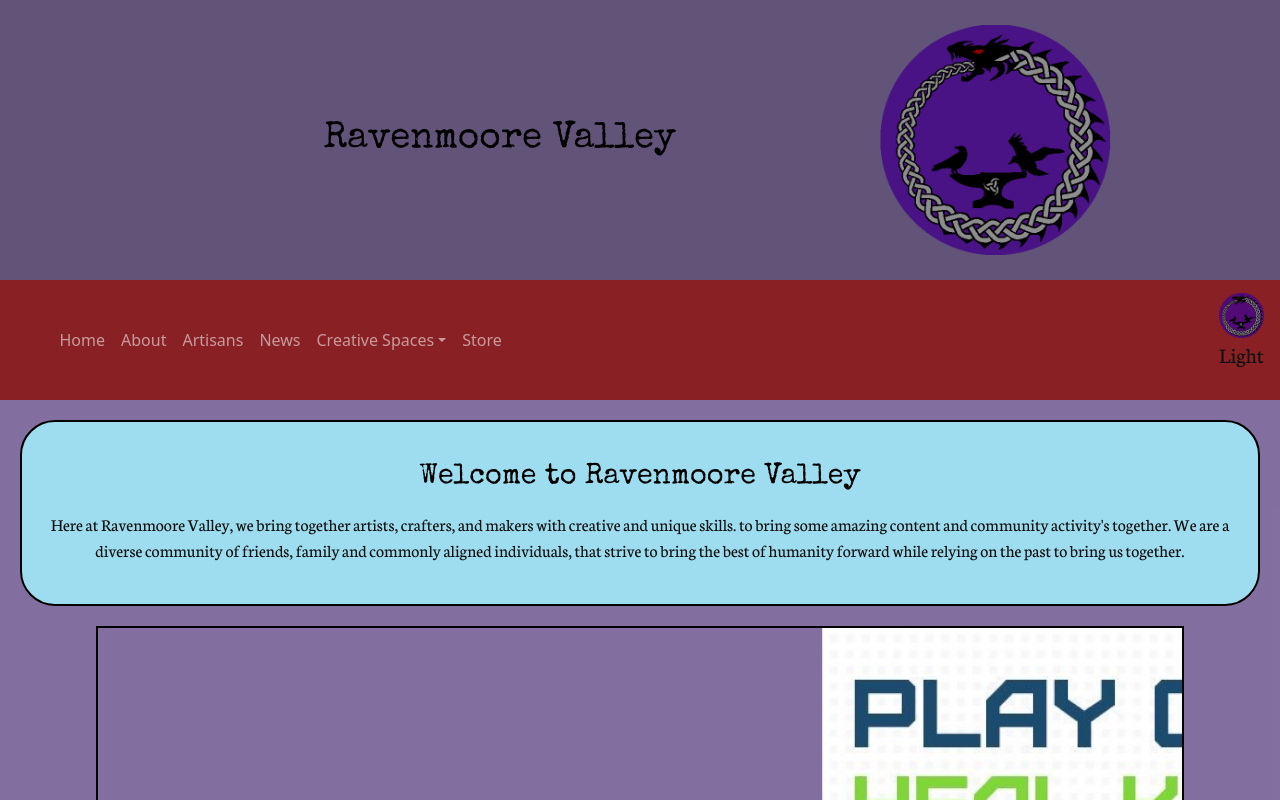
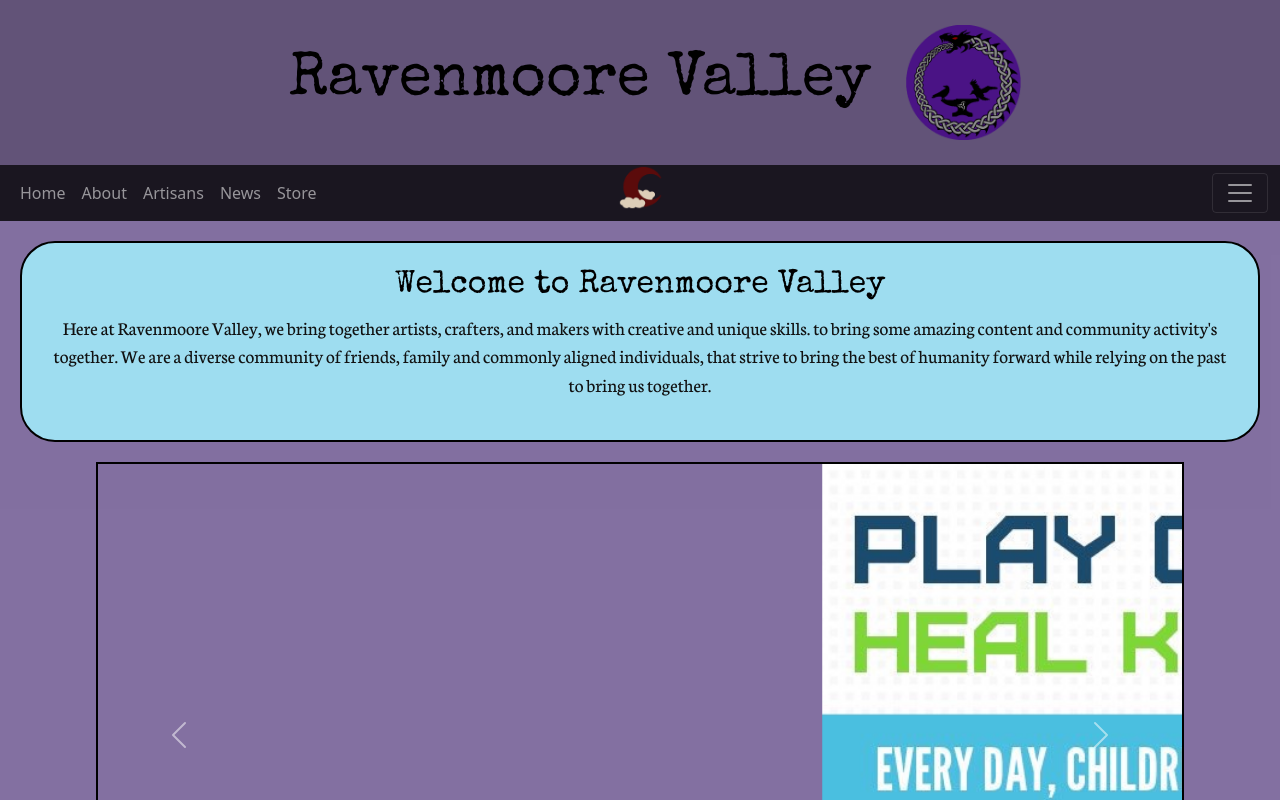
Before and after one commit to M-Ravenmoore/ravenmoore-valley, a React (Create React App) app: page /#/ in a window 1280 px wide. Shown: the top 800 px of the page. Built offline with nearby package versions, Linux system fonts and the light colour scheme.

Commit message:
version 1.6.3 update

```diff
--- a/src/componets/Artists/artists.js
+++ b/src/componets/Artists/artists.js
@@ -22,8 +22,10 @@ function Artists(props){
             <Card.Text> Specializing in metal work, Muninn offers commisonable services that include: Metal craft, Wood Craft, Leather Craft, Resin, Finishing work and more...</Card.Text>
           </Card.Body>
           <div className="cardBtn">
-            <Button href="#" variant="dark">Portfolio</Button>
-            <Button href="#" variant="dark">Commission ME</Button>
+            <Button href="https://ravenmoore-profile.netlify.app" variant="dark">My Portfolio</Button>
+
+            {/* this should lead to an contact form pre addressed to artists email */}
+            <Button href="#" variant="dark">Commission Me</Button>
           </div>
         </Card>
 
@@ -35,8 +37,7 @@ function Artists(props){
             <Card.Text> From small to large Huginn make all kinds of kritters and creations from yarns... you can commision her currently for Dragons, and other specialty Yarn creations. </Card.Text>
           </Card.Body>
           <div className="cardBtn">
-            <Button href="#" variant= "dark">Portfolio</Button>
-            <Button href="#" variant= "dark">Commission ME</Button>
+            <Button href="#" variant= "dark">Commission Me</Button>
           </div>
         </Card>
       </section>
--- a/src/componets/Footer/footer.js
+++ b/src/componets/Footer/footer.js
@@ -2,8 +2,6 @@ import React from 'react';
 import { Link } from 'react-router-dom';
 import { FontAwesomeIcon } from '@fortawesome/react-fontawesome'
 import { faFacebook, faInstagram, faDiscord} from '@fortawesome/free-brands-svg-icons';
-import { } from '@fortawesome/free-brands-svg-icons';
-
 import "./footer.scss"
 
 
--- a/src/componets/Header/header.scss
+++ b/src/componets/Header/header.scss
@@ -1,6 +1,7 @@
 header{
   background-color: rgba(0, 0, 0, 0.25);
 }
+@media (min-width: 340px) {
   .header{
     display: flex;
     flex-direction: row;
@@ -11,14 +12,30 @@ header{
   }
   .header h1{
     margin: 10px;
-  width: 60%;
+    padding-left: 45px;
     text-align: center;
   }
   .header img{
+    font-size: 2.6em;
     width: 20%;
     margin:25px;
   }
-header h3{
-  margin: 0;
-  text-align: center;
 }
+@media (min-width: 580px) {
+  .header h1{
+    font-size: 3em;
+  }
+  .header img{
+    width: 15%;
+    margin:25px;
+  }
+}
+@media (min-width: 992px) {
+  .header img{
+    width: 10%;
+    margin:25px;
+  }
+  .header h1{
+    font-size: 3.8em;
+  }
+}
--- a/src/componets/Nav-Bar/nav.js
+++ b/src/componets/Nav-Bar/nav.js
@@ -1,8 +1,6 @@
 import React from "react";
+import SiteMenu from "./site-menu";
 
-import { Navbar, NavDropdown } from "react-bootstrap";
-import SiteMenu from "./site-menu";
-import UserMenu from "./user-menu";
 
 
 function NavigationBar(props){
@@ -10,7 +8,6 @@ function NavigationBar(props){
   return(
     <>
       <SiteMenu />
-
     </>
   )
 }
--- a/src/componets/Nav-Bar/site-menu.js
+++ b/src/componets/Nav-Bar/site-menu.js
@@ -1,31 +1,16 @@
-import React, { useState, useEffect } from "react";
-import { Navbar, NavDropdown } from "react-bootstrap";
+import React from "react";
+import { Navbar } from "react-bootstrap";
 import { Nav } from "react-bootstrap";
 import { Container } from "react-bootstrap";
+import ThemeSwitch from "./theme-switch";
 
 function SiteMenu(props){
 
-  const [themeState, setThemeState] = useState(false);
-  const handleChange = () => {
-    setThemeState(!themeState);
-    if (themeState) {
-      localStorage.setItem('Theme', 'light');
-      document.body.classList.remove('dark');
-      document.body.classList.add('light');
-    } else {
-      localStorage.setItem('Theme', 'dark');
-      document.body.classList.remove('light');
-      document.body.classList.add('dark');
-    }
-  }
-  useEffect(() => {
-    const getTheme = localStorage.getItem('Theme');
-    if (getTheme === 'light') return  document.body.classList.add('light');
-  })
 
   return(
     <>
-    <Navbar variant="dark" expand="sm" sticky="top">
+    <div className="nav-bar">
+    <Navbar className="site-menu" expand="lg" variant="dark"  sticky="top">
       <Container className="nav-container">
         <Navbar.Toggle aria-controls="raven-nav" />
         <Navbar.Collapse id="raven-nav">
@@ -34,25 +19,27 @@ function SiteMenu(props){
             <Nav.Link href="#about">About</Nav.Link>
             <Nav.Link href="#artists">Artisans</Nav.Link>
             <Nav.Link href="#news">News</Nav.Link>
-            <NavDropdown title="Creative Spaces" id="basic-nav-dropdown">
-              <NavDropdown.Item href="#workshop">Workshop</NavDropdown.Item>
-              <NavDropdown.Item href="#menagerie">Menagerie</NavDropdown.Item>
-            </NavDropdown>
             <Nav.Link href="#store">Store</Nav.Link>
           </Nav>
         </Navbar.Collapse>
       </Container>
-      <Navbar.Brand className="nav-logo" onClick={handleChange}>
-        <img
-          src="./images/Logo/Oro-prup-black-solid.png"
-          width="45px"
-          margin="5px"
-          className="d-inline-block align-top"
-          alt="Ravenmoore logo"
-        />
-        <p>{themeState ? 'Dark' : 'Light'}</p>
-      </Navbar.Brand>
     </Navbar>
+
+    <ThemeSwitch />
+    <Navbar className="user-menu"  variant="dark" expand="xxxl" sticky="top">
+      <Container expand="xxl" className="user-container">
+        <Navbar.Toggle aria-controls="user-nav" />
+        <Navbar.Collapse id="user-nav">
+          <Nav className="user-auto">
+            <Nav.Link href="#">Login/signup</Nav.Link>
+            {/* on loged in ==true */}
+            <Nav.Link href="#">Profile</Nav.Link>
+            <Nav.Link href="#">Logout</Nav.Link>
+          </Nav>
+        </Navbar.Collapse>
+      </Container>
+    </Navbar>
+    </div>
     </>
   )
 }
--- /dev/null
+++ b/src/componets/Nav-Bar/theme-switch.js
@@ -0,0 +1,35 @@
+import React, { useState, useEffect } from "react";
+
+function ThemeSwitch(props){
+  const [themeState, setThemeState] = useState(false);
+  const handleChange = () => {
+    setThemeState(!themeState);
+    if (themeState) {
+      localStorage.setItem('Theme', 'light');
+      document.body.classList.remove('dark');
+      document.body.classList.add('light');
+    } else {
+      localStorage.setItem('Theme', 'dark');
+      document.body.classList.remove('light');
+      document.body.classList.add('dark');
+    }
+  }
+  useEffect(() => {
+    const getTheme = localStorage.getItem('Theme');
+    if (getTheme === 'light') return  document.body.classList.add('light');
+  })
+
+  return(
+  <div className="theme-switch" onClick={handleChange}>
+    <img
+      src={themeState ? "./images/icons/lightmode_sun_nightmode.png" : "./images/icons/nightmode_moon_daymode.png"}
+      width="45px"
+      margin="5px"
+      className="d-inline-block align-top"
+      alt="Ravenmoore logo"
+    />
+  </div>
+  )
+}
+
+export default ThemeSwitch;
--- a/src/componets/Nav-Bar/user-menu.js
+++ /dev/null
@@ -1,27 +0,0 @@
-import React from "react";
-import { Navbar} from "react-bootstrap";
-import { Nav } from "react-bootstrap";
-import { Container } from "react-bootstrap";
-
-function UserMenu(props){
-
-  return(
-    <>
-    <Navbar variant="dark" expand="xxl" sticky="top">
-        <Container className="user-container">
-        <Navbar.Toggle aria-controls="user-nav" />
-        <Navbar.Collapse id="user-nav">
-          <Nav className="user-auto">
-            <Nav.Link href="#">Login/signup</Nav.Link>
-            {/* on loged in ==true */}
-            {/* <Nav.Link href="#">Profile</Nav.Link>
-            <Nav.Link href="#">Logout</Nav.Link> */}
-          </Nav>
-        </Navbar.Collapse>
-        </Container>
-      </Navbar>
-    </>
-  )
-}
-
-export default UserMenu;
--- a/src/scss/app.scss
+++ b/src/scss/app.scss
@@ -26,31 +26,6 @@
 }
 // Small devices (landscape phones, 400px and up)
 @media (min-width: 340px) {
-  .App h1 {
-    font-size:2.3em;
-  }
-  .App h2{
-    font-size: 1.8em;
-    text-align: center;
-    margin: 15px auto;
-  }
-  .App h3{
-    font-size: 1.7em;
-    text-align: center;
-    margin: 5px auto;
-  }
-  .App h4{
-    font-size: 1.6em;
-  }
-  .App h5{
-    font-size: 1.5em;
-  }
-  .App h6{
-    font-size: 1.4em;
-  }
-  .App p{
-    font-size: 1.1em;
-  }
   .Main{
     margin: auto;
     width: 95%;
@@ -104,13 +79,12 @@
     border-radius: 40%;
    }
 
-  .Navigation{
+  .nav-bar{
     position: sticky;
     top: 0;
     display: flex;
     justify-content: space-between;
     background-color: var(--theme-nav-background);
-
   }
   .nav-container{
     display: flex;
@@ -124,17 +98,26 @@
     align-items:flex-end;
     text-align: right;
   }
+  #user-nav{
+    justify-content: right;
+  }
   .user-auto{
     align-items: flex-end;
     text-align: right;
+  }
+
+  .user-menu, .site-menu{
+    width: 46%;
+  }
+  .theme-switch{
+    display: flex;
+    justify-content: center;
+    align-items: flex-start;
   }
 }
 // Medium devices (tablets, 768px and up)
 @media (min-width: 580px) {
 
-  .nav-logo{
-    visibility:visible;
-  }
   .founders,.artisans{
     width: 45%;
   }
@@ -153,6 +136,7 @@
   .infoPanel-A{
     width: 30%;
   }
+
 }
 // Large devices (desktops, 992px and up)
 @media (min-width: 992px) {
@@ -165,4 +149,5 @@
   .projects{
     width:45%;
   }
+
 }
--- a/src/scss/custom.scss
+++ b/src/scss/custom.scss
@@ -30,7 +30,7 @@
   justify-content: center;
 }
 .navbar{
-  background-color: var(--theme-nav-background);
+  // background-color: var(--theme-nav-background);
   flex-wrap: nowrap;
 }
 .navbar .container{
--- a/src/scss/theme.scss
+++ b/src/scss/theme.scss
@@ -3,7 +3,7 @@
   --theme-page-background: rgba(48, 16, 98, 0.60);
   --theme-page-text: rgb(17, 17, 17);
   --theme-page-htext: rgb(0, 0, 0);
-  --theme-nav-background:rgba(138, 13, 6, 0.80);
+  --theme-nav-background:rgba(0, 0, 0, 0.80);
   --theme-card-background: rgba(151, 183, 191, 0.70);
   --theme-footer-background: rgba(138, 13, 6, 0.80);
   --theme-panel-background:rgb(158, 221, 240);
```
Also changed, not shown: Readme/WorkNotes.md (+7 -1 lines), Readme/changeLog.md, 1 other file (tests, documents, lock files or other folders). Lines whose indentation alone changed are shown as unchanged.
